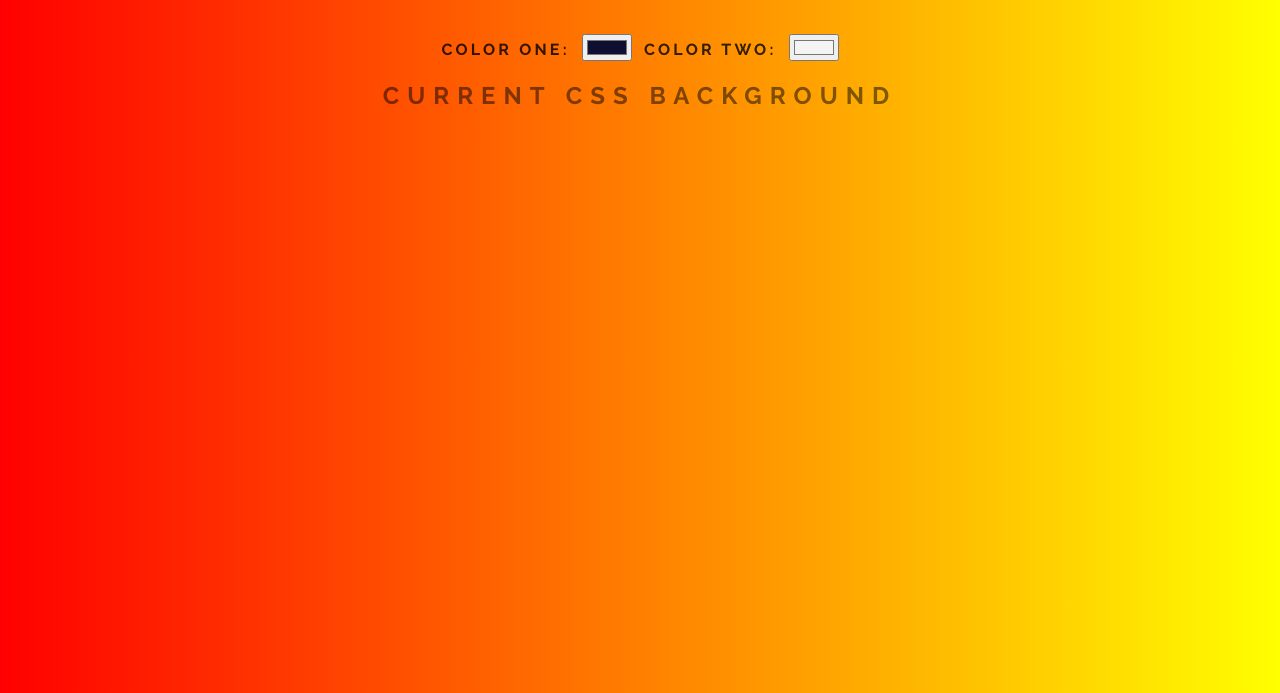
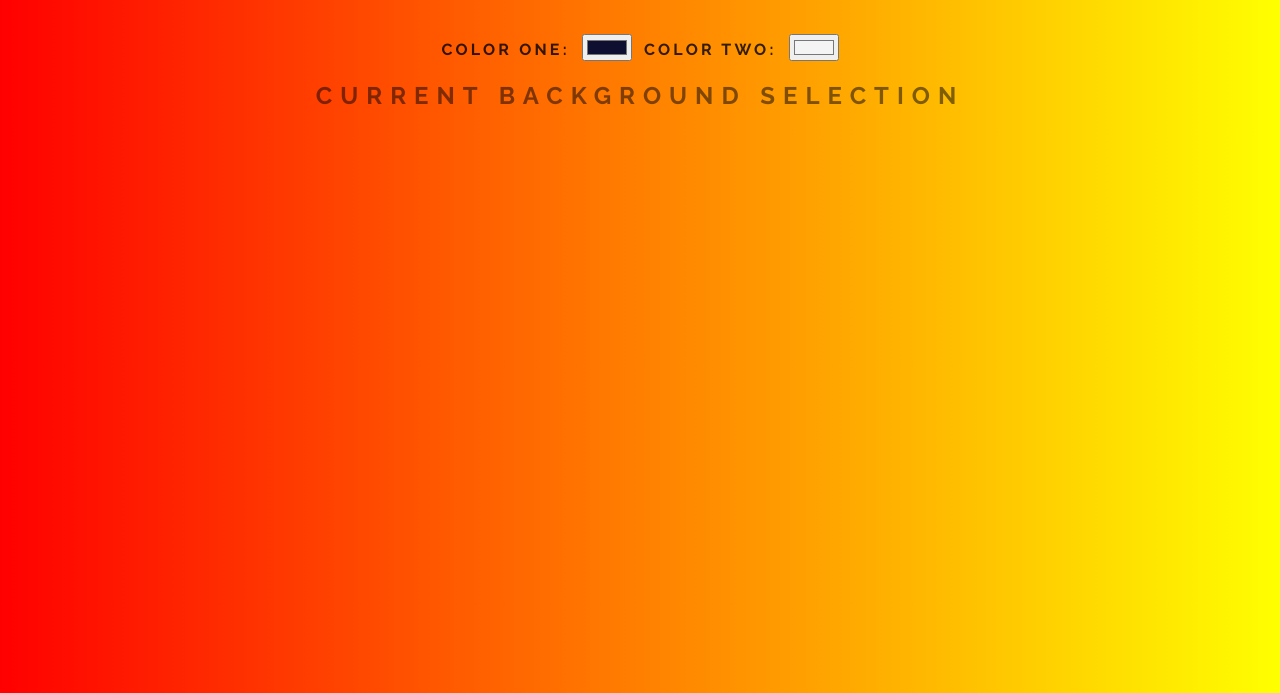
Before and after one commit to alexfoster1022/background-gradient-generator, a plain HTML site: page index.html in a window 1280 px wide. Shown: the part 107-800 px from the top of the page. Drawn offline with Linux system fonts and the light colour scheme.

Commit message:
Changed h2 text

```diff
--- a/index.html
+++ b/index.html
@@ -14,7 +14,7 @@
     <input class="color-one" type="color" name="color1" value="#0f0f31">
     <label for="color-two">Color Two:</label>
     <input class="color-two" type="color" name="color2" value="#f4f4f5">
-    <h2>Current CSS Background</h2>
+    <h2>Current Background Selection</h2>
     <h3></h3>
     <script src="script.js"></script>
 </body>
```
